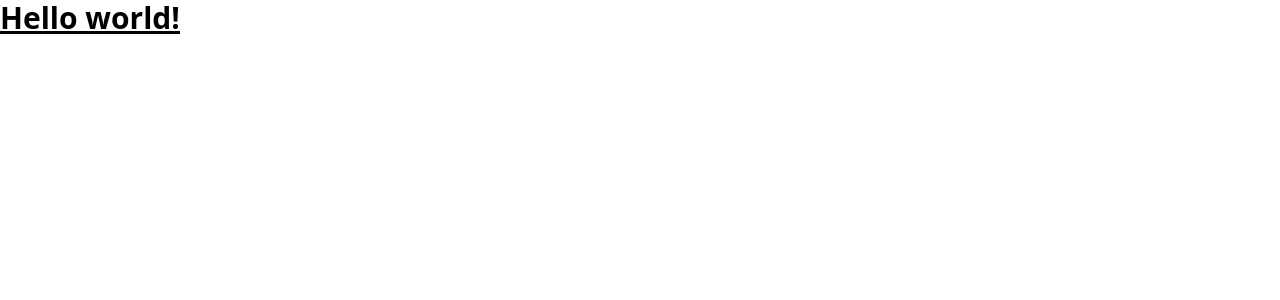
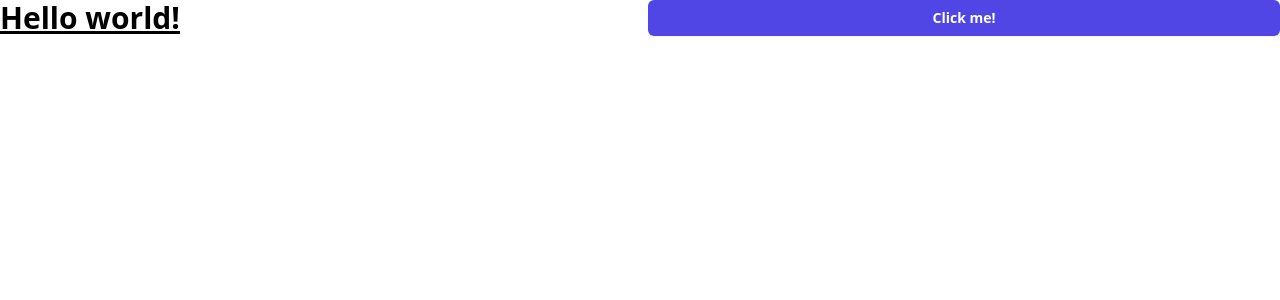
Before and after one commit to tommyblue/smugmug-backup, a React (Vite) app in the folder gui/: page / in a window 1280 px wide. Shown: the top 300 px of the page. Built offline with nearby package versions, Linux system fonts and the light colour scheme.

Commit message:
sstart button component

```diff
--- a/gui/index.html
+++ b/gui/index.html
@@ -1,10 +1,10 @@
 <!DOCTYPE html>
-<html>
+<html class="h-full bg-white">
 	<head>
 		<meta charset="UTF-8" />
 		<title>Smugmug Backup</title>
 	</head>
-	<body>
+	<body class="h-full">
 		<div id="root" />
 		<script type="module" src="/src/renderer.ts"></script>
 	</body>
--- a/gui/package.json
+++ b/gui/package.json
@@ -21,6 +21,7 @@
     "@electron-forge/plugin-fuses": "^7.4.0",
     "@electron-forge/plugin-vite": "^7.4.0",
     "@electron/fuses": "^1.8.0",
+    "@tailwindcss/forms": "^0.5.7",
     "@types/react": "^18.3.3",
     "@types/react-dom": "^18.3.0",
     "@typescript-eslint/eslint-plugin": "^5.0.0",
@@ -42,6 +43,8 @@
   },
   "license": "MIT",
   "dependencies": {
+    "@headlessui/react": "^2.0.4",
+    "@heroicons/react": "^2.1.3",
     "electron-squirrel-startup": "^1.0.1",
     "react": "^18.3.1",
     "react-dom": "^18.3.1"
--- a/gui/src/app.tsx
+++ b/gui/src/app.tsx
@@ -1,7 +1,13 @@
 import { createRoot } from "react-dom/client"
+import Button from "./components/Button"
 
 const App = () => {
-	return <h1 className="text-3xl font-bold underline">Hello world!</h1>
+	return (
+		<div className="container mx-auto columns-2 font-display">
+			<h1 className="text-3xl font-bold underline">Hello world!</h1>
+			<Button text="Click me!" onClick={() => alert("Hello world!")} />
+		</div>
+	)
 }
 
 const root = createRoot(document.getElementById("root"))
--- /dev/null
+++ b/gui/src/components/Button/index.tsx
@@ -0,0 +1,17 @@
+interface IButtonProps {
+	text: string
+	onClick: React.MouseEventHandler<HTMLButtonElement>
+}
+
+const Button = (props: IButtonProps) => {
+	return (
+		<button
+			className="flex w-full justify-center rounded-md bg-indigo-600 px-3 py-1.5 text-sm font-semibold leading-6 text-white shadow-sm hover:bg-indigo-500 focus-visible:outline focus-visible:outline-2 focus-visible:outline-offset-2 focus-visible:outline-indigo-600"
+			onClick={props.onClick}
+		>
+			{props.text}
+		</button>
+	)
+}
+
+export default Button
--- a/gui/tailwind.config.js
+++ b/gui/tailwind.config.js
@@ -1,8 +1,13 @@
 /** @type {import('tailwindcss').Config} */
+const defaultTheme = require("tailwindcss/defaultTheme")
 module.exports = {
 	content: ["./index.html", "./src/**/*.{js,ts,jsx,tsx}"],
 	theme: {
-		extend: {},
+		extend: {
+			fontFamily: {
+				sans: ["Inter var", ...defaultTheme.fontFamily.sans],
+			},
+		},
 	},
-	plugins: [],
+	plugins: [require("@tailwindcss/forms")],
 }
```
Also changed, not shown: 2 other files (tests, documents, lock files or other folders).
